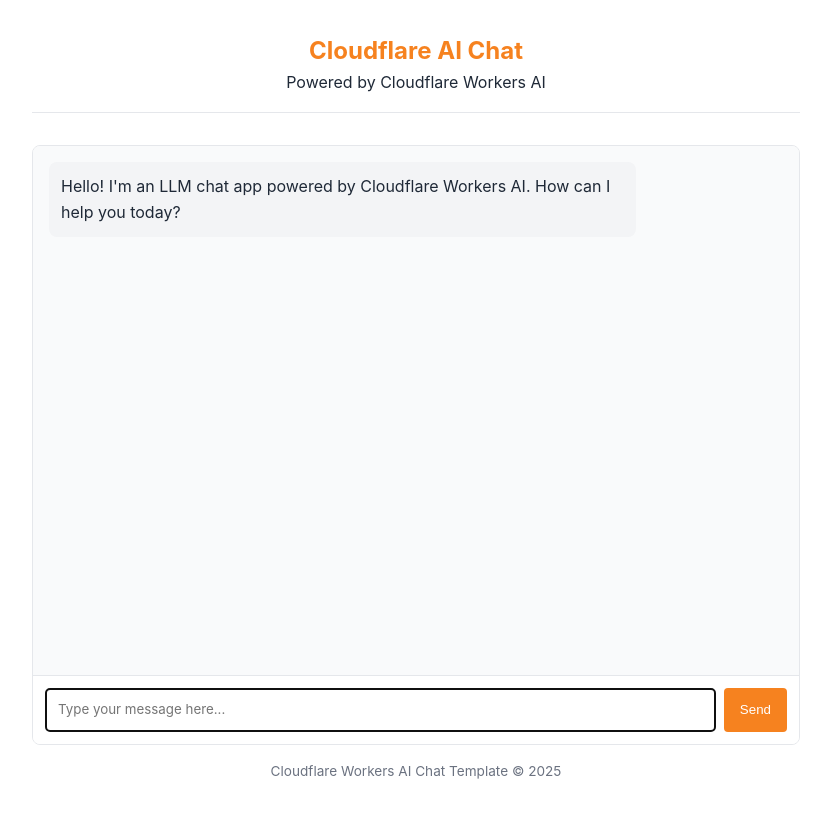
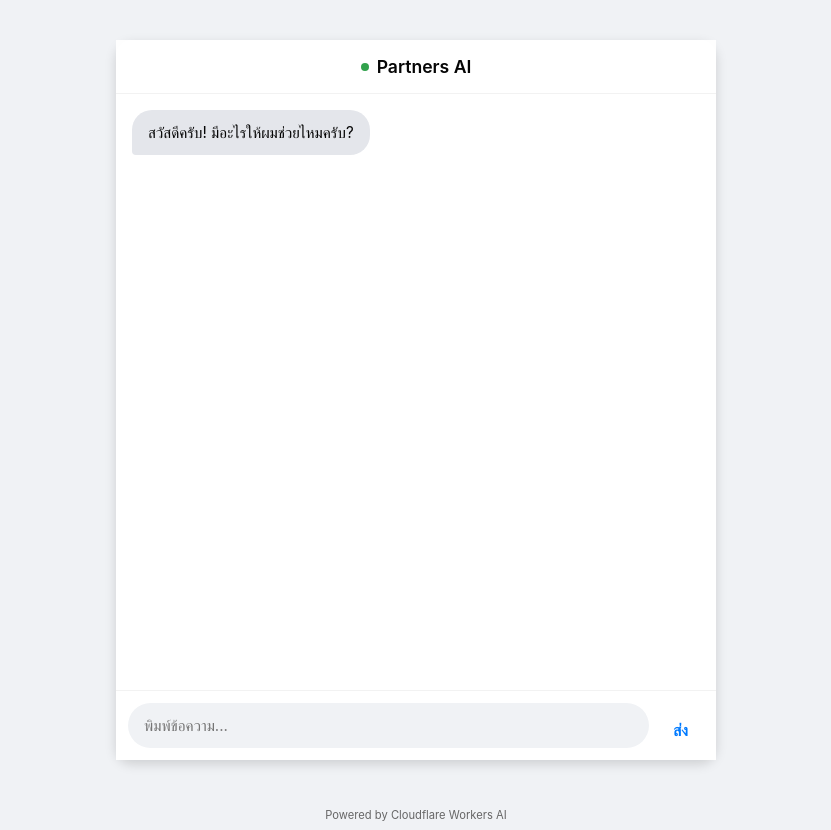
Before and after one commit to partners2024/hello-partners, a website: page public/index.html in a window 1280 px wide. Shown: the whole page, without its empty margins (224-1055 px from the left). Before the commit the page ends 800 px from the top, so only its background shows below. Drawn offline with Linux system fonts and the light colour scheme.

Commit message:
Update index.html

```diff
--- a/public/index.html
+++ b/public/index.html
@@ -2,176 +2,289 @@
 <html lang="en">
 	<head>
 		<meta charset="UTF-8" />
-		<meta name="viewport" content="width=device-width, initial-scale=1.0" />
-		<title>LLM Chat App</title>
+		<meta name="viewport" content="width=device-width, initial-scale=1.0, maximum-scale=1.0, user-scalable=no" />
+		<title>Partners Chat</title>
 		<style>
 			:root {
-				--primary-color: #f6821f;
-				--primary-hover: #e67e22;
-				--light-bg: #f9fafb;
-				--border-color: #e5e7eb;
-				--text-color: #1f2937;
-				--text-light: #6b7280;
-				--user-msg-bg: #fff2e6;
-				--assistant-msg-bg: #f3f4f6;
+				/* สีหลักเปลี่ยนเป็นโทนฟ้า-น้ำเงิน แบบ Messenger/iMessage หรือปรับตามชอบ */
+				--primary-color: #007AFF;
+				--primary-gradient: linear-gradient(135deg, #007AFF, #0056b3);
+				--bg-color: #f0f2f5;
+				--chat-bg: #ffffff;
+				--text-color: #050505;
+				--text-secondary: #65676b;
+				--user-msg-bg: #007AFF;
+				--user-msg-text: #ffffff;
+				--assistant-msg-bg: #e4e6eb;
+				--assistant-msg-text: #050505;
+				--input-bg: #f0f2f5;
+				--shadow-sm: 0 1px 2px rgba(0, 0, 0, 0.1);
+				--shadow-md: 0 4px 12px rgba(0, 0, 0, 0.15);
 			}
 
 			* {
 				box-sizing: border-box;
 				margin: 0;
 				padding: 0;
+				-webkit-tap-highlight-color: transparent;
 			}
 
 			body {
-				font-family:
-					-apple-system, BlinkMacSystemFont, "Segoe UI", Roboto, Oxygen, Ubuntu,
-					Cantarell, sans-serif;
-				line-height: 1.6;
+				font-family: -apple-system, BlinkMacSystemFont, "Segoe UI", Roboto, Helvetica, Arial, sans-serif;
+				background-color: var(--bg-color);
 				color: var(--text-color);
-				max-width: 800px;
-				margin: 0 auto;
-				padding: 1rem;
+				height: 100vh;
+				display: flex;
+				justify-content: center;
+				align-items: center;
 			}
 
-			header {
-				text-align: center;
-				margin-bottom: 2rem;
-				padding: 1rem 0;
-				border-bottom: 1px solid var(--border-color);
+			/* Container หลัก ทำเหมือนหน้าจอมือถือ */
+			.app-container {
+				width: 100%;
+				height: 100%;
+				max-width: 600px; /* จำกัดความกว้างถ้ารันบนจอคอม */
+				background-color: var(--chat-bg);
+				display: flex;
+				flex-direction: column;
+				position: relative;
+				box-shadow: var(--shadow-md);
 			}
 
-			h1 {
-				font-size: 1.5rem;
-				color: var(--primary-color);
+			/* ส่วนหัว Header */
+			header {
+				padding: 1rem;
+				background: rgba(255, 255, 255, 0.9);
+				backdrop-filter: blur(10px);
+				border-bottom: 1px solid rgba(0,0,0,0.05);
+				display: flex;
+				align-items: center;
+				justify-content: center;
+				position: sticky;
+				top: 0;
+				z-index: 10;
 			}
 
+			header h1 {
+				font-size: 1.1rem;
+				font-weight: 600;
+				color: var(--text-color);
+			}
+
+			header .status-dot {
+				width: 8px;
+				height: 8px;
+				background-color: #31a24c;
+				border-radius: 50%;
+				margin-right: 8px;
+				display: inline-block;
+			}
+
+			/* พื้นที่แชท */
 			.chat-container {
+				flex: 1;
 				display: flex;
 				flex-direction: column;
-				height: calc(100vh - 200px);
-				min-height: 400px;
-				border: 1px solid var(--border-color);
-				border-radius: 8px;
 				overflow: hidden;
+				position: relative;
 			}
 
 			.chat-messages {
 				flex: 1;
 				overflow-y: auto;
 				padding: 1rem;
-				background-color: var(--light-bg);
+				display: flex;
+				flex-direction: column;
+				gap: 0.5rem;
+				scroll-behavior: smooth;
 			}
 
+			/* สไตล์ข้อความ */
 			.message {
-				margin-bottom: 1rem;
-				padding: 0.75rem;
-				border-radius: 8px;
-				max-width: 80%;
+				max-width: 75%;
+				padding: 0.75rem 1rem;
+				border-radius: 1.25rem;
+				font-size: 0.95rem;
+				line-height: 1.4;
+				position: relative;
+				word-wrap: break-word;
+				animation: fadeIn 0.2s ease-out;
 			}
 
-			.user-message {
-				background-color: var(--user-msg-bg);
-				align-self: flex-end;
-				margin-left: auto;
+			@keyframes fadeIn {
+				from { opacity: 0; transform: translateY(10px); }
+				to { opacity: 1; transform: translateY(0); }
 			}
 
-			.assistant-message {
-				background-color: var(--assistant-msg-bg);
-				align-self: flex-start;
+			.message p {
+				margin: 0;
 			}
 
-			.message-input {
-				display: flex;
-				padding: 0.75rem;
-				border-top: 1px solid var(--border-color);
-				background-color: white;
+			/* ข้อความเรา (User) - ชิดขวา สีน้ำเงิน */
+			.user-message {
+				align-self: flex-end;
+				background: var(--user-msg-bg);
+				background: var(--primary-gradient);
+				color: var(--user-msg-text);
+				border-bottom-right-radius: 0.25rem;
 			}
 
-			#user-input {
-				flex: 1;
-				padding: 0.75rem;
-				border: 1px solid var(--border-color);
-				border-radius: 4px;
-				font-family: inherit;
-				resize: none;
-				min-height: 44px;
+			/* ข้อความ AI - ชิดซ้าย สีเทา */
+			.assistant-message {
+				align-self: flex-start;
+				background-color: var(--assistant-msg-bg);
+				color: var(--assistant-msg-text);
+				border-bottom-left-radius: 0.25rem;
 			}
 
-			#send-button {
-				margin-left: 0.5rem;
-				padding: 0 1rem;
-				background-color: var(--primary-color);
-				color: white;
-				border: none;
-				border-radius: 4px;
-				cursor: pointer;
-				transition: background-color 0.2s;
-			}
-
-			#send-button:hover {
-				background-color: var(--primary-hover);
-			}
-
-			#send-button:disabled {
-				background-color: var(--text-light);
-				cursor: not-allowed;
-			}
-
+			/* Typing Indicator */
 			.typing-indicator {
 				display: none;
-				margin-bottom: 1rem;
-				font-style: italic;
-				color: var(--text-light);
+				align-self: flex-start;
+				background-color: var(--assistant-msg-bg);
+				padding: 0.5rem 1rem;
+				border-radius: 1.25rem;
+				border-bottom-left-radius: 0.25rem;
+				margin-bottom: 0.5rem;
+				font-size: 0.8rem;
+				color: var(--text-secondary);
+				margin-left: 1rem;
 			}
 
 			.typing-indicator.visible {
 				display: block;
 			}
 
+			.dots {
+				display: inline-block;
+			}
+			.dots span {
+				animation: blink 1.4s infinite both;
+				height: 5px;
+				width: 5px;
+				background-color: #888;
+				border-radius: 50%;
+				display: inline-block;
+				margin: 0 1px;
+			}
+			.dots span:nth-child(2) { animation-delay: 0.2s; }
+			.dots span:nth-child(3) { animation-delay: 0.4s; }
+
+			@keyframes blink {
+				0% { opacity: 0.2; }
+				20% { opacity: 1; }
+				100% { opacity: 0.2; }
+			}
+
+			/* ช่องพิมพ์ข้อความด้านล่าง */
+			.input-area {
+				padding: 0.75rem;
+				background-color: var(--chat-bg);
+				border-top: 1px solid rgba(0,0,0,0.05);
+				display: flex;
+				align-items: flex-end;
+				gap: 0.5rem;
+			}
+
+			.input-wrapper {
+				flex: 1;
+				background-color: var(--input-bg);
+				border-radius: 1.5rem;
+				padding: 0.5rem 1rem;
+				display: flex;
+				align-items: center;
+			}
+
+			#user-input {
+				width: 100%;
+				border: none;
+				background: transparent;
+				font-family: inherit;
+				font-size: 0.95rem;
+				resize: none;
+				outline: none;
+				max-height: 100px;
+				padding: 4px 0;
+				line-height: 1.4;
+			}
+
+			#send-button {
+				background: none;
+				border: none;
+				color: var(--primary-color);
+				font-weight: 600;
+				cursor: pointer;
+				padding: 0.5rem 1rem;
+				font-size: 1rem;
+				transition: opacity 0.2s;
+			}
+
+			#send-button:disabled {
+				color: var(--text-secondary);
+				opacity: 0.5;
+				cursor: default;
+			}
+
+			/* Footer เล็กๆ */
 			footer {
-				margin-top: 1rem;
 				text-align: center;
-				font-size: 0.85rem;
-				color: var(--text-light);
+				padding: 0.5rem;
+				font-size: 0.7rem;
+				color: #aaa;
+				background-color: var(--bg-color);
+			}
+
+			@media (min-width: 600px) {
+				.app-container {
+					border-radius: 16px;
+					height: 90vh;
+				}
+				footer {
+					background: transparent;
+					position: absolute;
+					bottom: -30px;
+					width: 100%;
+					color: #666;
+				}
 			}
 		</style>
 	</head>
 	<body>
+		<div class="app-container">
 			<header>
-			<h1>Cloudflare AI Chat</h1>
-			<p>Powered by Cloudflare Workers AI</p>
+				<span class="status-dot"></span>
+				<h1>Partners AI</h1>
 			</header>
 
 			<div class="chat-container">
 				<div id="chat-messages" class="chat-messages">
 					<div class="message assistant-message">
-					<p>
-						Hello! I'm an LLM chat app powered by Cloudflare Workers AI. How can
-						I help you today?
-					</p>
+						<p>สวัสดีครับ! มีอะไรให้ผมช่วยไหมครับ?</p>
 					</div>
 				</div>
 
 				<div class="typing-indicator" id="typing-indicator">
-				AI is thinking...
+					<div class="dots"><span></span><span></span><span></span></div>
+				</div>
 			</div>
 
-			<div class="message-input">
+			<div class="input-area">
+				<div class="input-wrapper">
 					<textarea
 						id="user-input"
-					placeholder="Type your message here..."
+						placeholder="พิมพ์ข้อความ..."
 						rows="1"
 						autofocus
 					></textarea>
-				<button id="send-button">Send</button>
+				</div>
+				<button id="send-button">ส่ง</button>
 			</div>
 		</div>
 
 		<footer>
-			<p>Cloudflare Workers AI Chat Template &copy; 2025</p>
+			Powered by Cloudflare Workers AI
 		</footer>
 
-		<!-- Chat app script -->
 		<script src="chat.js"></script>
 	</body>
 </html>
```
Lines whose indentation alone changed are shown as unchanged.
